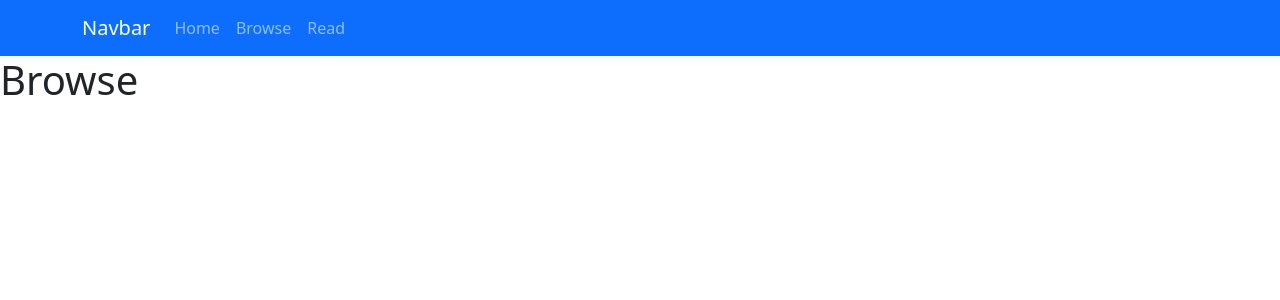
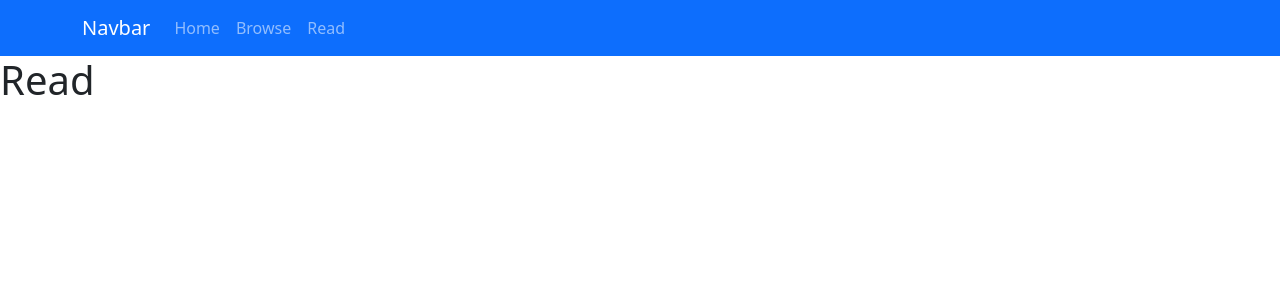
Before and after one commit to fionntmcc/DataRepresentationProject2024, a React (Create React App) app in the folder story-reader/: page /read in a window 1280 px wide. Shown: the top 300 px of the page. Built offline with nearby package versions, Linux system fonts and the light colour scheme.

Commit message:
display all books on browse page

```diff
--- a/story-reader/src/App.js
+++ b/story-reader/src/App.js
@@ -11,8 +11,8 @@ function App() {
       <NavigationBar />
       <Routes>
         <Route path="/home" element={ <Home/> } />
-        <Route path="/read" element={ <Browse/> } />
-        <Route path="/browse" element={ <Read/> } />
+        <Route path="/browse" element={ <Browse/> } />
+        <Route path="/read" element={ <Read/> } />
       </Routes>
     </Router>
   );
--- a/story-reader/src/components/BookItem.js
+++ b/story-reader/src/components/BookItem.js
@@ -2,7 +2,7 @@
 import { useEffect } from "react";
 import Card from "react-bootstrap/Card";
 
-const MovieItem = (props) => {
+const BookItem = (props) => {
 
     // useEffect() functions handle side effects caused by anything
     // that may be outside of scope of the function such as
--- a/story-reader/src/components/Books.js
+++ b/story-reader/src/components/Books.js
@@ -1,5 +1,5 @@
 // necessary inputs
-import BookItem from "./MovieItem";
+import BookItem from "./BookItem";
 
 // Books holds list of Book objects
 const Books = (props) => {
--- a/story-reader/src/components/Browse.js
+++ b/story-reader/src/components/Browse.js
@@ -1,5 +1,50 @@
+import React from "react";
+import Books from "./Books";
+
+const books = [
+  {
+    "Title": "The Great Gatsby",
+    "Author": "F. Scott Fitzgerald",
+    "id": "1",
+    "isFavorite": false,
+    "Year": 1925,
+    "Genre": "Fiction",
+    "Poster": "https://upload.wikimedia.org/wikipedia/en/thumb/4/42/Great_Gatsby_1974.jpg/220px-Great_Gatsby_1974.jpg",
+    "Summary": "The story of the mysteriously wealthy Jay Gatsby and his love for the beautiful Daisy Buchanan, of lavish parties on Long Island at a time when The New York Times noted 'gin was the national drink",
+    "Rating": 4.5,
+    "Text": "https://www.gutenberg.org/files/64317/64317-0.txt",
+  },
+  {
+    "Title": "The Catcher in the Rye",
+    "Author": "J.D. Salinger",
+    "id": "2",
+    "isFavorite": false,
+    "Year": 1951,
+    "Genre": "Fiction",
+    "Poster": "https://upload.wikimedia.org/wikipedia/en/thumb/a/a2/Rye_catcher.jpg/220px-Rye_catcher.jpg",
+    "Summary": "The story of Holden Caulfield, a teenager at a prep school in New York City, and his many encounters with friends and strangers",
+    "Rating": 4.0,
+    "Text": "https://www.gutenberg.org/files/507/507-0.txt",
+  },
+  {
+    "Title": "To Kill a Mockingbird",
+    "Author": "Harper Lee",
+    "id": "3",
+    "isFavorite": false,
+    "Year": 1960,
+    "Genre": "Fiction",
+    "Poster": "https://upload.wikimedia.org/wikipedia/en/thumb/7/79/To_Kill_a_Mockingbird.jpg/220px-To_Kill_a_Mockingbird.jpg",
+    "Summary": "The story of a young",
+    "Rating": 4.5,
+    "Text": "https://www.gutenberg.org/files/437/437-0.txt",
+  },
+];
+
+// return Book list
 const Browse = () => {
-    return <h1>Browse</h1>;
+    return <div>
+      <Books myBooks={books}/>
+    </div>;
   };
 
   export default Browse;
--- a/story-reader/src/components/Read.js
+++ b/story-reader/src/components/Read.js
@@ -1,42 +1,3 @@
-const Books = [
-  {
-    "Title": "The Great Gatsby",
-    "Author": "F. Scott Fitzgerald",
-    "id": "1",
-    "isFavorite": false,
-    "Year": 1925,
-    "Genre": "Fiction",
-    "Poster": "https://upload.wikimedia.org/wikipedia/en/thumb/4/42/Great_Gatsby_1974.jpg/220px-Great_Gatsby_1974.jpg",
-    "Summary": "The story of the mysteriously wealthy Jay Gatsby and his love for the beautiful Daisy Buchanan, of lavish parties on Long Island at a time when The New York Times noted 'gin was the national drink",
-    "Rating": 4.5,
-    "Text": "https://www.gutenberg.org/files/64317/64317-0.txt",
-  },
-  {
-    "Title": "The Catcher in the Rye",
-    "Author": "J.D. Salinger",
-    "id": "2",
-    "isFavorite": false,
-    "Year": 1951,
-    "Genre": "Fiction",
-    "Poster": "https://upload.wikimedia.org/wikipedia/en/thumb/a/a2/Rye_catcher.jpg/220px-Rye_catcher.jpg",
-    "Summary": "The story of Holden Caulfield, a teenager at a prep school in New York City, and his many encounters with friends and strangers",
-    "Rating": 4.0,
-    "Text": "https://www.gutenberg.org/files/507/507-0.txt",
-  },
-  {
-    "Title": "To Kill a Mockingbird",
-    "Author": "Harper Lee",
-    "id": "3",
-    "isFavorite": false,
-    "Year": 1960,
-    "Genre": "Fiction",
-    "Poster": "https://upload.wikimedia.org/wikipedia/en/thumb/7/79/To_Kill_a_Mockingbird.jpg/220px-To_Kill_a_Mockingbird.jpg",
-    "Summary": "The story of a young",
-    "Rating": 4.5,
-    "Text": "https://www.gutenberg.org/files/437/437-0.txt",
-  },
-];
-
 const Read = () => {
     return <h1>Read</h1>;
   };
```
